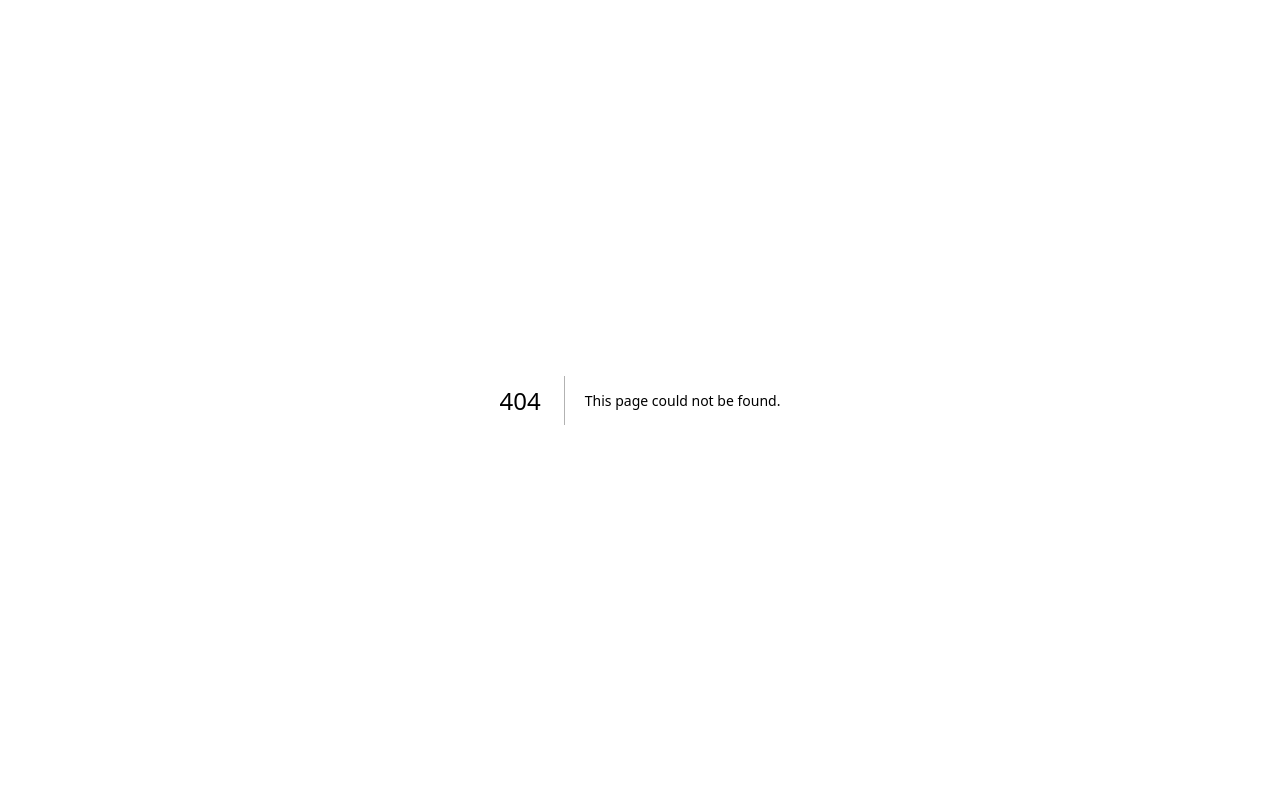
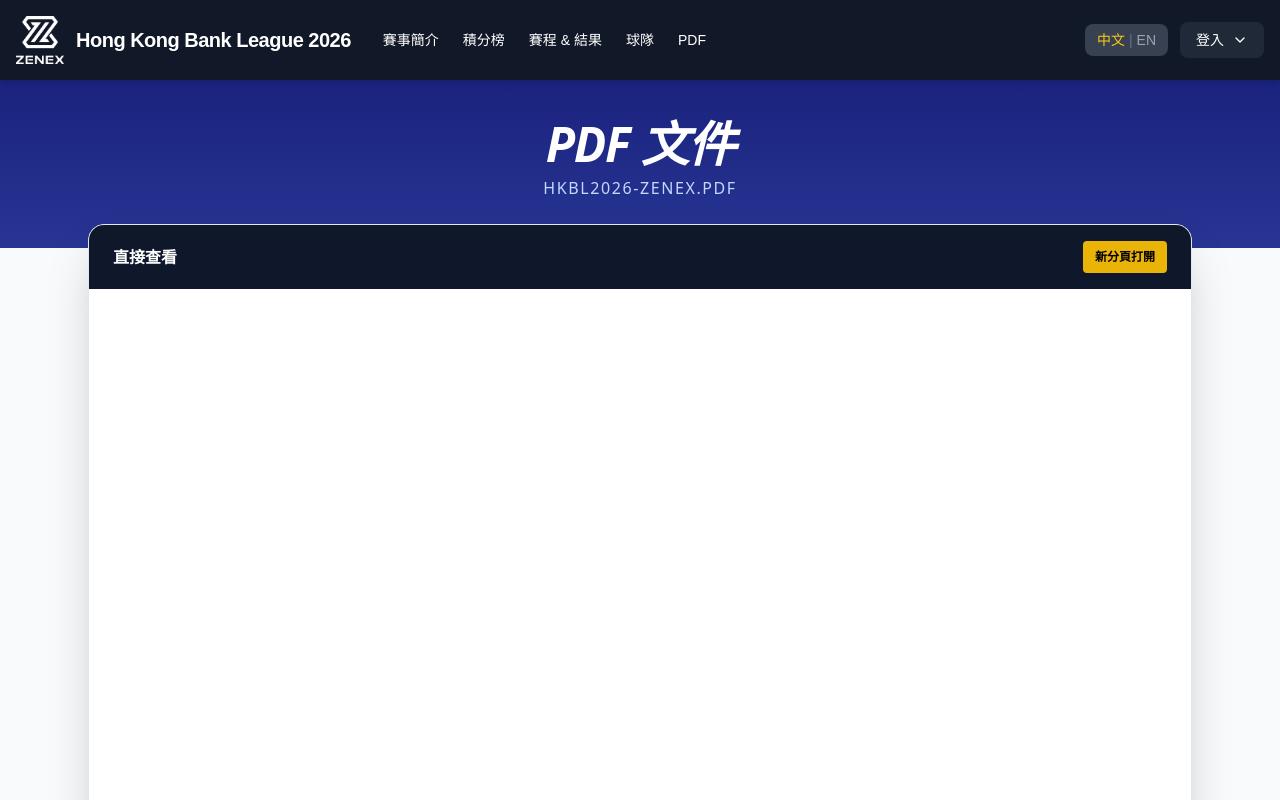
Before and after one commit to clawdfelix-ship-it/football-league-system, a Next.js app: page /pdf in a window 1280 px wide. Before the commit this address had no page. Shown: the top 800 px of the page. Built offline with nearby package versions, Linux system fonts and the light colour scheme.

Commit message:
Feature: Add PDF page and menu link

```diff
--- /dev/null
+++ b/app/pdf/page.tsx
@@ -0,0 +1,48 @@
+'use client';
+
+import HomeLayout from '@/components/HomeLayout';
+import { useLanguage } from '@/context/LanguageContext';
+
+export const dynamic = 'force-dynamic';
+
+export default function PdfPage() {
+  const { t } = useLanguage();
+
+  return (
+    <HomeLayout>
+      <div className="min-h-screen bg-[#f8fafc] text-slate-900 font-sans">
+        <header className="bg-[#1a237e] bg-gradient-to-b from-[#1a237e] to-[#283593] text-white pt-10 pb-12 px-6 text-center">
+          <h2 className="text-4xl md:text-5xl font-black italic mb-2 tracking-tight">
+            {t('PDF 文件', 'PDF')}
+          </h2>
+          <p className="text-blue-200 text-base font-light tracking-widest uppercase">
+            HKBL2026-ZENEX.pdf
+          </p>
+        </header>
+
+        <main className="max-w-6xl mx-auto px-6 -mt-6 pb-20">
+          <div className="bg-white rounded-2xl shadow-2xl overflow-hidden border border-slate-200">
+            <div className="bg-slate-900 text-white px-6 py-4 flex items-center justify-between">
+              <div className="font-bold">{t('直接查看', 'View')}</div>
+              <a
+                href="/HKBL2026-ZENEX.pdf"
+                target="_blank"
+                rel="noreferrer"
+                className="text-xs bg-yellow-500 text-black px-3 py-2 rounded font-black hover:opacity-90 transition-opacity"
+              >
+                {t('新分頁打開', 'Open in new tab')}
+              </a>
+            </div>
+            <div className="h-[75vh]">
+              <iframe
+                src="/HKBL2026-ZENEX.pdf"
+                className="w-full h-full"
+                title="HKBL2026-ZENEX.pdf"
+              />
+            </div>
+          </div>
+        </main>
+      </div>
+    </HomeLayout>
+  );
+}
--- a/components/Navbar.tsx
+++ b/components/Navbar.tsx
@@ -41,6 +41,9 @@ export default function Navbar() {
             </Link>
             <Link href="/teams" className="text-sm font-medium hover:text-gray-300 transition-colors">
               {t('球隊', 'Teams')}
+            </Link>
+            <Link href="/pdf" className="text-sm font-medium hover:text-gray-300 transition-colors">
+              {t('PDF', 'PDF')}
             </Link>
           </div>
         </div>
@@ -126,6 +129,13 @@ export default function Navbar() {
           >
             {t('球隊', 'Teams')}
           </Link>
+          <Link
+            href="/pdf"
+            className="block px-2 py-2 rounded hover:bg-gray-800 text-sm font-medium transition-colors"
+            onClick={() => setIsMobileMenuOpen(false)}
+          >
+            {t('PDF', 'PDF')}
+          </Link>
         </div>
       )}
     </nav>
```
Also changed, not shown: 1 other file (tests, documents, lock files or other folders).
